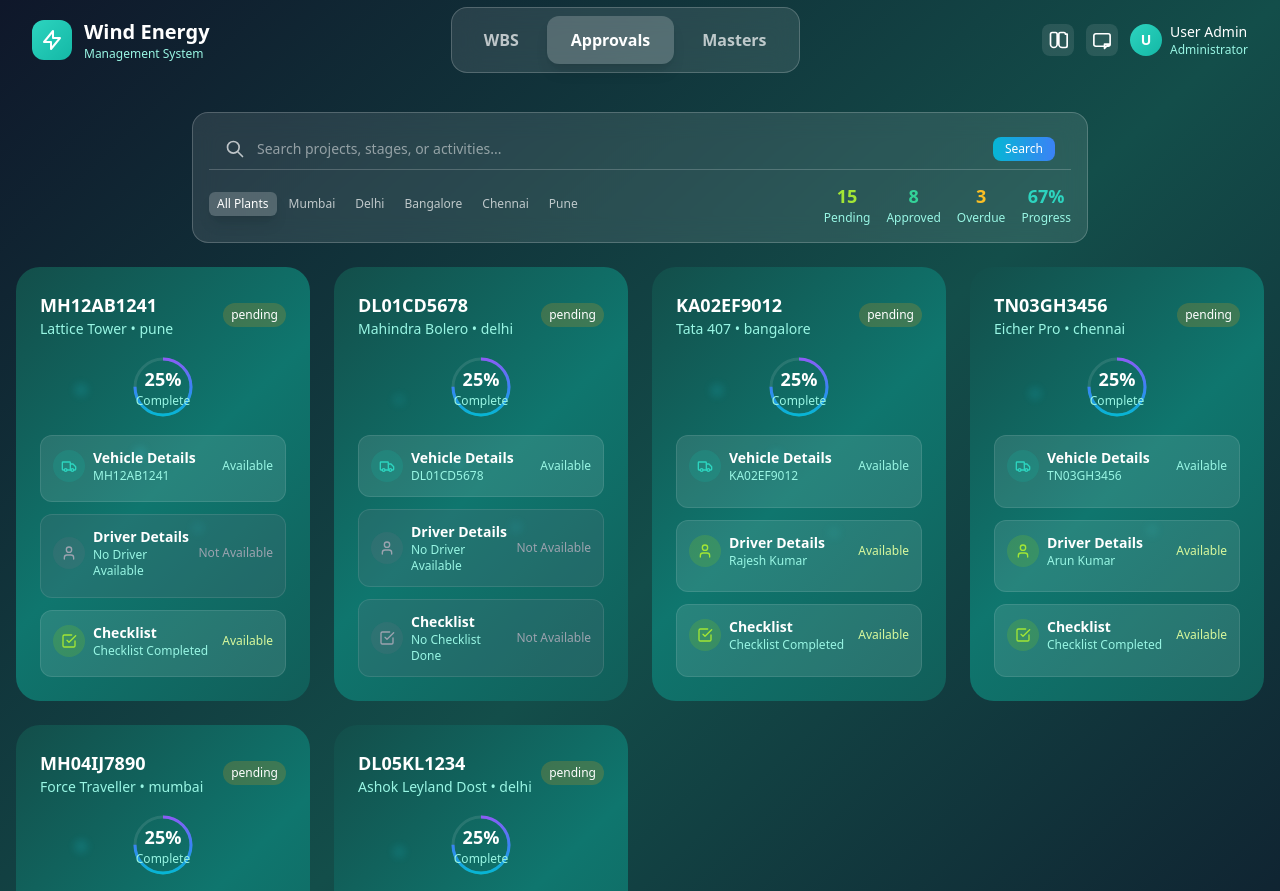
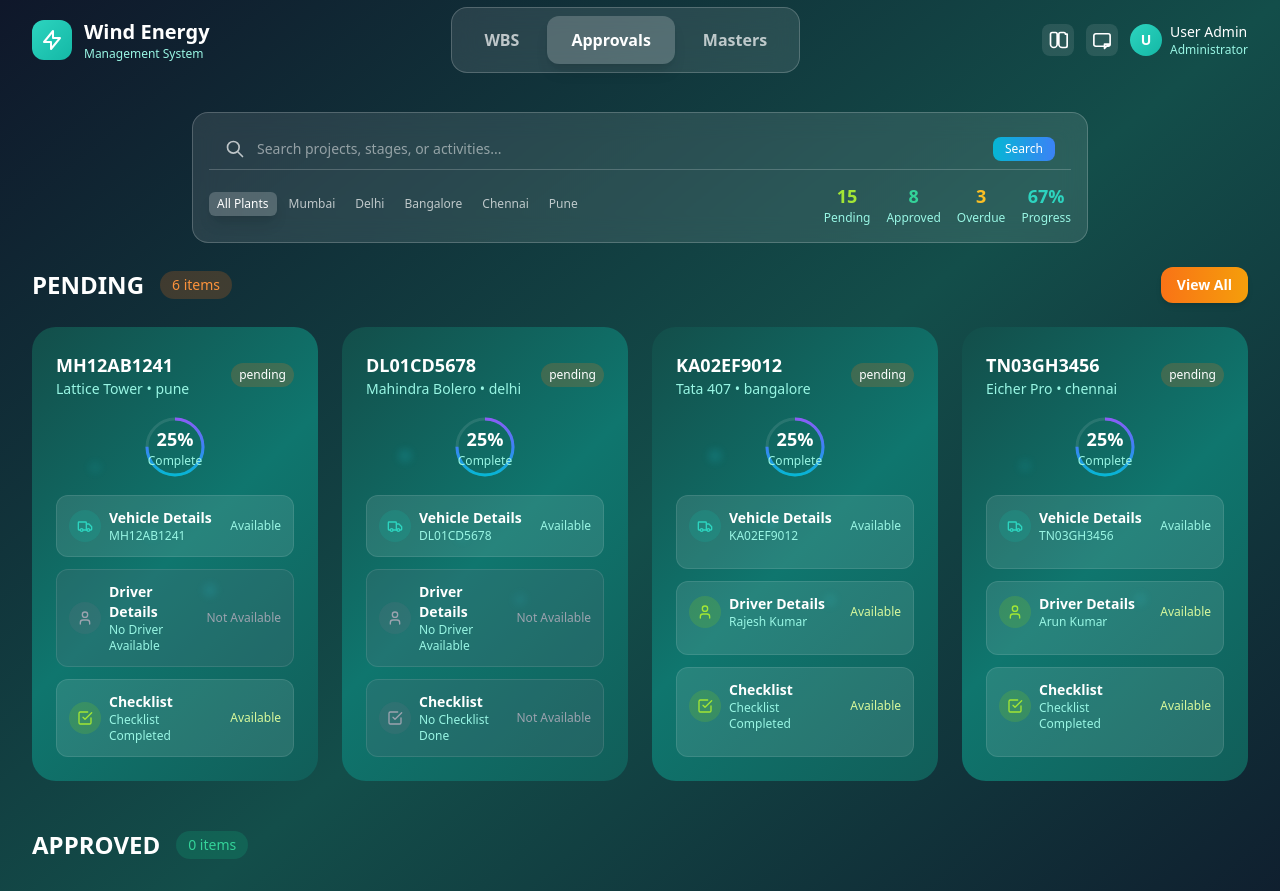
Before and after one commit to chandanyadavsde/VMS_HQ_BRAINSTROME, a React (Vite) app: page /approvals in a window 1280 px wide. Shown: the top 891 px of the page. Built offline with nearby package versions, Linux system fonts and the light colour scheme.

Commit message:
adding pending section and add button

```diff
--- a/src/components/ApprovalCard.jsx
+++ b/src/components/ApprovalCard.jsx
@@ -7,7 +7,11 @@ const ApprovalCard = ({ selectedPlant = 'all', currentTheme = 'teal' }) => {
   const [activeSection, setActiveSection] = useState(null)
   const [activeVehicle, setActiveVehicle] = useState(null)
   const [reviewMessage, setReviewMessage] = useState('')
+  const [showPendingModal, setShowPendingModal] = useState(false)
+  const [showApprovedModal, setShowApprovedModal] = useState(false)
+  const [showRejectedModal, setShowRejectedModal] = useState(false)
   const themeColors = getThemeColors(currentTheme)
+  const isLightTheme = currentTheme === 'blue'
 
   // Real data structure
   const [approvals, setApprovals] = useState([
@@ -359,65 +363,33 @@ const ApprovalCard = ({ selectedPlant = 'all', currentTheme = 'teal' }) => {
     }
   ])
 
-  const filteredApprovals = selectedPlant === 'all'
-    ? approvals
-    : approvals.filter(approval => approval.currentPlant.toLowerCase() === selectedPlant)
-
-  const formatDate = (dateString) => {
-    if (!dateString) return 'N/A'
-    return new Date(dateString).toLocaleDateString('en-IN', {
-      day: '2-digit',
-      month: '2-digit',
-      year: 'numeric'
-    })
-  }
-
-  const getDocumentStatus = (endDate) => {
-    if (!endDate) return 'pending'
-    const today = new Date()
-    const end = new Date(endDate)
-    if (end < today) return 'expired'
-    if (end < new Date(today.getTime() + 30 * 24 * 60 * 60 * 1000)) return 'expiring'
-    return 'valid'
-  }
-
-  const getStatusColor = (status) => {
-    switch (status) {
-      case 'valid': return 'text-emerald-400'
-      case 'expired': return 'text-red-400'
-      case 'expiring': return 'text-yellow-400'
-      case 'pending': return 'text-amber-400'
-      default: return 'text-slate-400'
+  // Helper function to get status background color
+  const getStatusBgColor = (status) => {
+    switch (status?.toLowerCase()) {
+      case 'approved':
+        return 'bg-emerald-500/20 text-emerald-400'
+      case 'pending':
+        return 'bg-orange-500/20 text-orange-400'
+      case 'rejected':
+        return 'bg-red-500/20 text-red-400'
+      default:
+        return 'bg-gray-500/20 text-gray-400'
     }
   }
 
-  const getStatusBgColor = (status) => {
-    switch (status) {
-      case 'valid': return 'bg-emerald-500/20'
-      case 'expired': return 'bg-red-500/20'
-      case 'expiring': return 'bg-yellow-500/20'
-      case 'pending': return 'bg-amber-500/20'
-      default: return 'bg-slate-500/20'
-    }
-  }
+  // Filter approvals based on selected plant and status
+  const filteredApprovals = approvals.filter(approval =>
+    selectedPlant === 'all' || approval.currentPlant?.toLowerCase() === selectedPlant?.toLowerCase()
+  )
 
-  const handleApprovalAction = (approvalId, section, action) => {
-    setApprovals(prev => prev.map(approval => {
-      if (approval._id === approvalId) {
-        return { ...approval, approved_by_hq: action }
-      }
-      return approval
-    }))
-    setActiveSection(null)
-    setActiveVehicle(null)
-    setReviewMessage('')
-  }
+  // Separate approvals by status
+  const pendingApprovals = filteredApprovals.filter(approval => approval.approved_by_hq?.toLowerCase() === 'pending')
+  const approvedApprovals = filteredApprovals.filter(approval => approval.approved_by_hq?.toLowerCase() === 'approved')
+  const rejectedApprovals = filteredApprovals.filter(approval => approval.approved_by_hq?.toLowerCase() === 'rejected')
 
-  return (
-    <>
-      <div className="grid grid-cols-1 md:grid-cols-2 lg:grid-cols-3 xl:grid-cols-4 gap-6 max-w-7xl mx-auto">
-        {filteredApprovals.map((approval) => (
-          <motion.div key={approval._id}
+  // Helper function to render a single card
+  const renderCard = (approval, index, sectionType) => (
+    <motion.div key={approval._id || `${sectionType}-${index}`}
       className={`relative bg-gradient-to-br ${themeColors.cardGradient} rounded-3xl p-6 cursor-pointer overflow-hidden`}
       style={{
         background: themeColors.cardBackground
@@ -454,13 +426,13 @@ const ApprovalCard = ({ selectedPlant = 'all', currentTheme = 'teal' }) => {
         {/* Header */}
         <div className="flex items-center justify-between mb-4">
           <div>
-                  <h3 className="text-lg font-bold text-white">{approval.custrecord_vehicle_number}</h3>
-                  <p className={`text-sm ${themeColors.accentText}`}>{approval.custrecord_vehicle_type_ag} • {approval.currentPlant}</p>
+            <h3 className="text-lg font-bold text-white">{approval.custrecord_vehicle_number || `Vehicle ${index + 1}`}</h3>
+            <p className={`text-sm ${themeColors.accentText}`}>{approval.custrecord_vehicle_type_ag || 'Vehicle Type'} • {approval.currentPlant || 'Plant'}</p>
           </div>
 
           {/* Status Badge */}
-                <div className={`${getStatusBgColor(approval.approved_by_hq)} text-white text-xs px-2 py-1 rounded-full`}>
-                  {approval.approved_by_hq}
+          <div className={`${getStatusBgColor(approval.approved_by_hq || sectionType)} text-white text-xs px-2 py-1 rounded-full`}>
+            {approval.approved_by_hq || sectionType}
           </div>
         </div>
 
@@ -516,7 +488,7 @@ const ApprovalCard = ({ selectedPlant = 'all', currentTheme = 'teal' }) => {
               boxShadow: "0 10px 25px rgba(0,0,0,0.3)"
             }}
             onClick={() => {
-                    setActiveVehicle(approval._id)
+              setActiveVehicle(approval._id || `${sectionType}-${index}`)
               setActiveSection('vehicle')
             }}
           >
@@ -528,7 +500,7 @@ const ApprovalCard = ({ selectedPlant = 'all', currentTheme = 'teal' }) => {
               </div>
               <div className="flex-1">
                 <h4 className="text-white font-semibold text-sm">Vehicle Details</h4>
-                      <p className="text-teal-200 text-xs">{approval.custrecord_vehicle_number}</p>
+                <p className="text-teal-200 text-xs">{approval.custrecord_vehicle_number || `Vehicle ${index + 1}`}</p>
               </div>
               <div className="text-xs text-teal-200">Available</div>
             </div>
@@ -545,7 +517,7 @@ const ApprovalCard = ({ selectedPlant = 'all', currentTheme = 'teal' }) => {
             } : {}}
             onClick={() => {
               if (approval.assignedDriver) {
-                      setActiveVehicle(approval._id)
+                setActiveVehicle(approval._id || `${sectionType}-${index}`)
                 setActiveSection('driver')
               }
             }}
@@ -581,7 +553,7 @@ const ApprovalCard = ({ selectedPlant = 'all', currentTheme = 'teal' }) => {
             } : {}}
             onClick={() => {
               if (approval.checklist) {
-                      setActiveVehicle(approval._id)
+                setActiveVehicle(approval._id || `${sectionType}-${index}`)
                 setActiveSection('checklist')
               }
             }}
@@ -608,7 +580,151 @@ const ApprovalCard = ({ selectedPlant = 'all', currentTheme = 'teal' }) => {
         </div>
       </div>
     </motion.div>
+  )
+
+  // Helper function to render section
+  const renderSection = (title, approvals, modalState, setModalState, sectionType) => (
+    <div className="w-full">
+      {/* Section Header */}
+      <div className="flex items-center justify-between mb-6 max-w-7xl mx-auto px-4">
+        <div className="flex items-center space-x-4">
+          <h2 className="text-2xl font-bold text-white">{title}</h2>
+          <div className={`px-3 py-1 ${getStatusBgColor(sectionType)} text-sm font-medium rounded-full`}>
+            {approvals.length} items
+          </div>
+        </div>
+        {approvals.length > 4 && (
+          <button
+            onClick={() => setModalState(true)}
+            className="px-4 py-2 bg-gradient-to-r from-orange-500 to-amber-500 text-white text-sm font-semibold rounded-xl hover:from-orange-600 hover:to-amber-600 transition-all shadow-md hover:shadow-lg"
+          >
+            View All
+          </button>
+        )}
+      </div>
+
+      {/* Cards Grid - Show only first 4 cards */}
+      <div className="grid grid-cols-1 md:grid-cols-2 lg:grid-cols-3 xl:grid-cols-4 gap-6 max-w-7xl mx-auto px-4">
+        {approvals.slice(0, 4).map((approval, index) => renderCard(approval, index, sectionType))}
+      </div>
+
+      {/* View All Modal */}
+      {modalState && (
+        <motion.div
+          className="fixed inset-0 bg-black/50 backdrop-blur-sm z-50 flex items-center justify-center p-4"
+          initial={{ opacity: 0 }}
+          animate={{ opacity: 1 }}
+          exit={{ opacity: 0 }}
+          onClick={() => setModalState(false)}
+        >
+          <motion.div
+            className="bg-slate-900/95 border border-white/20 rounded-3xl p-6 max-w-6xl w-full max-h-[90vh] overflow-hidden"
+            initial={{ scale: 0.9, opacity: 0 }}
+            animate={{ scale: 1, opacity: 1 }}
+            exit={{ scale: 0.9, opacity: 0 }}
+            onClick={(e) => e.stopPropagation()}
+          >
+            {/* Modal Header */}
+            <div className="flex items-center justify-between mb-6 pb-4 border-b border-white/20">
+              <div className="flex items-center space-x-4">
+                <div className="w-12 h-12 rounded-xl bg-orange-500/20 flex items-center justify-center">
+                  <svg className="w-6 h-6 text-orange-400" fill="none" stroke="currentColor" viewBox="0 0 24 24">
+                    <path strokeLinecap="round" strokeLinejoin="round" strokeWidth={2} d="M12 8v4l3 3m6-3a9 9 0 11-18 0 9 9 0 0118 0z" />
+                  </svg>
+                </div>
+                <div>
+                  <h3 className="text-2xl font-bold text-white">All {title} Approvals</h3>
+                  <p className="text-orange-400 text-base">{approvals.length} items</p>
+                </div>
+              </div>
+              <button
+                onClick={() => setModalState(false)}
+                className="p-2 rounded-lg hover:bg-white/10 transition-colors"
+              >
+                <svg className="w-6 h-6 text-white" fill="none" stroke="currentColor" viewBox="0 0 24 24">
+                  <path strokeLinecap="round" strokeLinejoin="round" strokeWidth={2} d="M6 18L18 6M6 6l12 12" />
+                </svg>
+              </button>
+            </div>
+
+            {/* Modal Content - Grid of all cards */}
+            <div className="overflow-y-auto max-h-[70vh]">
+              <div className="grid grid-cols-1 md:grid-cols-2 lg:grid-cols-3 gap-6">
+                {approvals.map((approval, index) => (
+                  <motion.div
+                    key={index}
+                    onClick={() => {
+                      setActiveVehicle(approval._id || `${sectionType}-${index}`)
+                      setActiveSection('vehicle')
+                      setModalState(false)
+                    }}
+                  >
+                    {renderCard(approval, index, sectionType)}
+                  </motion.div>
                 ))}
+              </div>
+            </div>
+          </motion.div>
+        </motion.div>
+      )}
+    </div>
+  )
+
+  const formatDate = (dateString) => {
+    if (!dateString) return 'N/A'
+    return new Date(dateString).toLocaleDateString('en-IN', {
+      day: '2-digit',
+      month: '2-digit',
+      year: 'numeric'
+    })
+  }
+
+  const getDocumentStatus = (endDate) => {
+    if (!endDate) return 'pending'
+    const today = new Date()
+    const end = new Date(endDate)
+    if (end < today) return 'expired'
+    if (end < new Date(today.getTime() + 30 * 24 * 60 * 60 * 1000)) return 'expiring'
+    return 'valid'
+  }
+
+  const getStatusColor = (status) => {
+    switch (status) {
+      case 'valid': return 'text-emerald-400'
+      case 'expired': return 'text-red-400'
+      case 'expiring': return 'text-yellow-400'
+      case 'pending': return 'text-amber-400'
+      default: return 'text-slate-400'
+    }
+  }
+
+  const handleApprovalAction = (approvalId, section, action) => {
+    setApprovals(prev => prev.map(approval => {
+      if (approval._id === approvalId) {
+        return { ...approval, approved_by_hq: action }
+      }
+      return approval
+    }))
+    setActiveSection(null)
+    setActiveVehicle(null)
+    setReviewMessage('')
+  }
+
+  return (
+    <div className="w-full">
+      {/* PENDING Section - Main Focus */}
+      <div className="mb-12">
+        {renderSection('PENDING', pendingApprovals, showPendingModal, setShowPendingModal, 'pending')}
+      </div>
+
+      {/* APPROVED Section - Separate Container */}
+      <div className="mb-12">
+        {renderSection('APPROVED', approvedApprovals, showApprovedModal, setShowApprovedModal, 'approved')}
+      </div>
+
+      {/* REJECTED Section - Separate Container */}
+      <div className="mb-12">
+        {renderSection('REJECTED', rejectedApprovals, showRejectedModal, setShowRejectedModal, 'rejected')}
       </div>
 
       {/* Modal - Outside the card structure */}
@@ -1175,7 +1291,7 @@ const ApprovalCard = ({ selectedPlant = 'all', currentTheme = 'teal' }) => {
           </motion.div>
         )}
       </AnimatePresence>
-    </>
+    </div>
   )
 }
 
```
Lines whose indentation alone changed are shown as unchanged.
